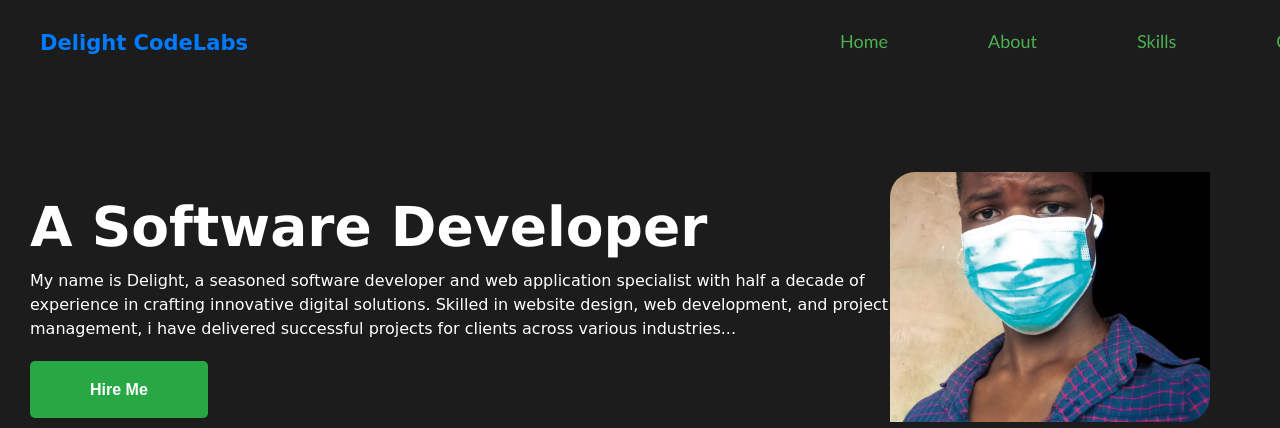
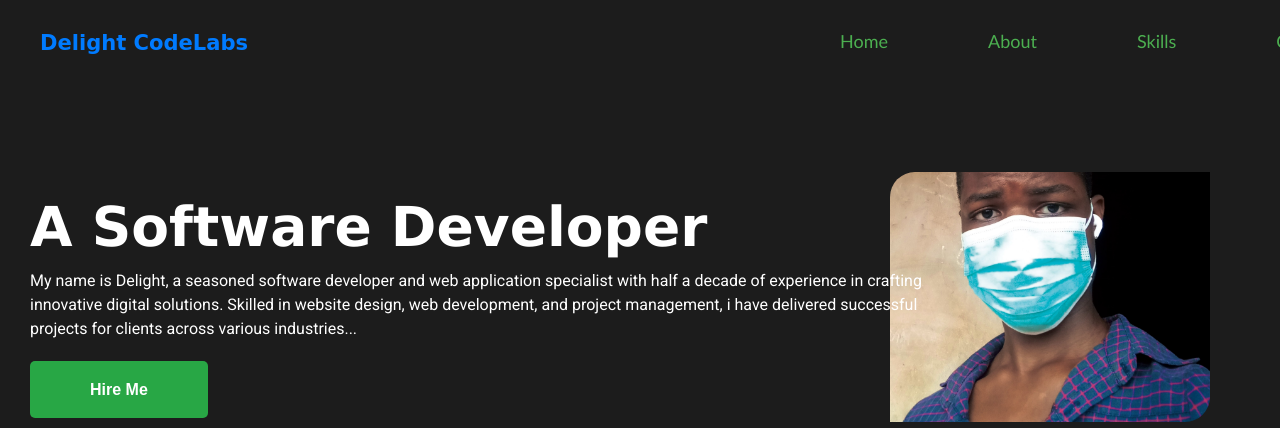
Before and after one commit to Delightech28/Portfolio, a plain HTML site: page index.html in a window 1280 px wide. Shown: the top 428 px of the page. Drawn offline with Linux system fonts and the light colour scheme.

Commit message:
style.css

```diff
--- a/style.css
+++ b/style.css
@@ -94,8 +94,11 @@ nav ul .logo{
         margin-top: 10px;
         line-height: 1.5;
        /* font-family:verdana, sans-serif; */
-       font-family: cursive;
        width: 900px;
+  font-family: "Roboto", sans-serif;
+  font-weight: 400;
+  font-style: normal;
+
     }
 
     .describe img{
```
